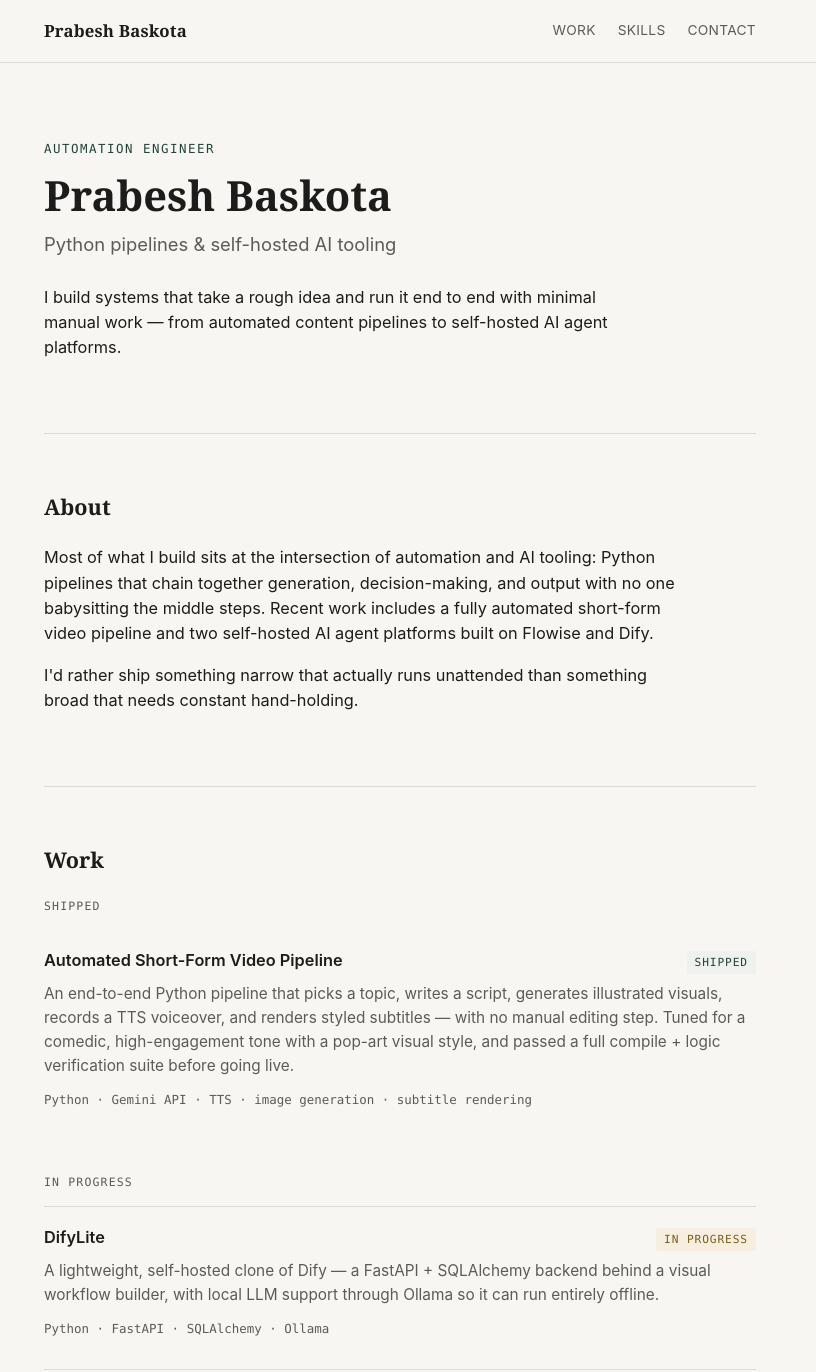
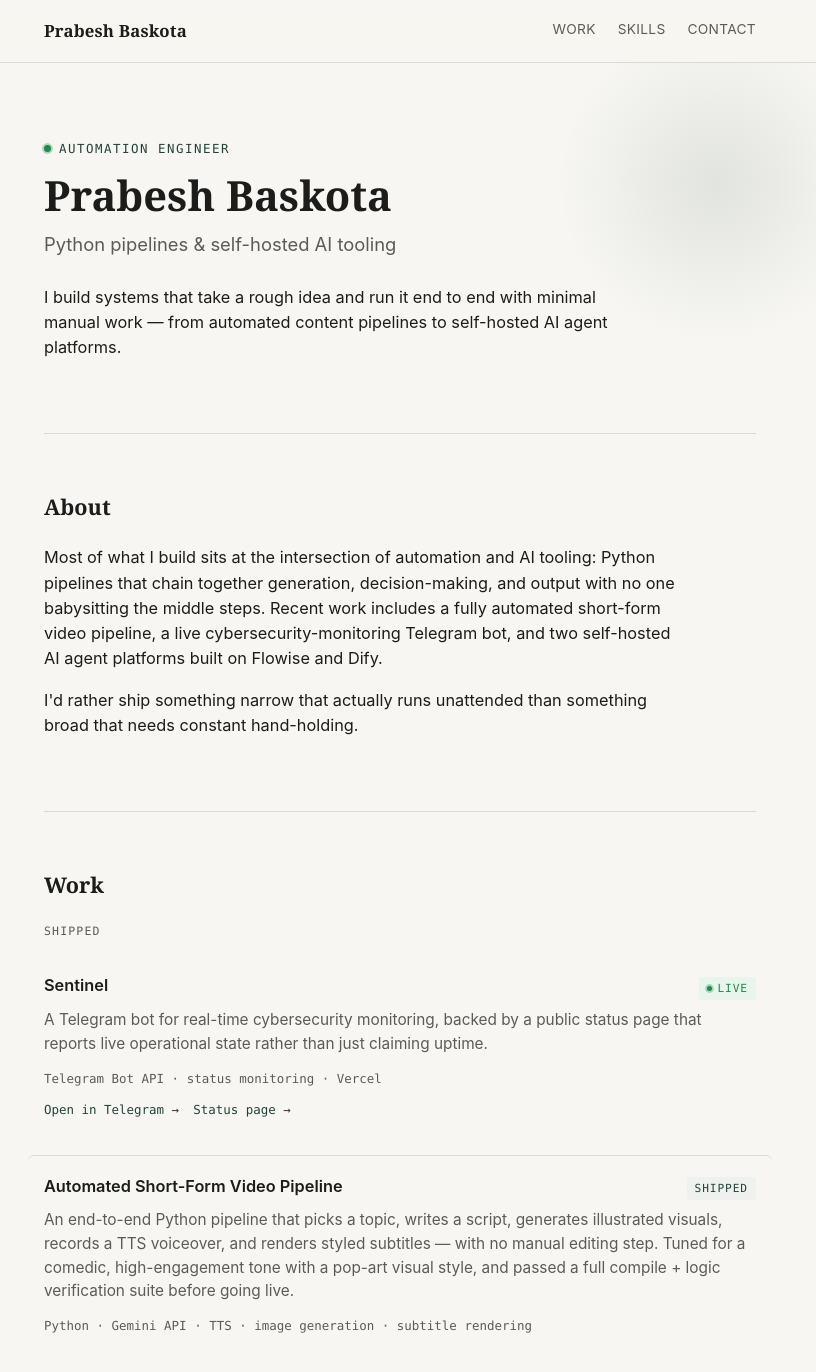
Before and after one commit to s333608/portfolio, a plain HTML site: page index.html in a window 1280 px wide. Shown: the top 1372 px of the page, without its empty margins (240-1056 px from the left). Drawn offline with Linux system fonts and the light colour scheme.

Commit message:
Add motion/interactivity and Sentinel project

```diff
--- a/index.html
+++ b/index.html
@@ -14,6 +14,8 @@
     --rule: #dcdad2;
     --accent: #23433a;
     --accent-soft: #eef1ed;
+    --live: #1f8a4c;
+    --live-soft: #e8f5ec;
     --mono: "SFMono-Regular", Consolas, "Liberation Mono", Menlo, monospace;
     --serif: Georgia, "Iowan Old Style", "Times New Roman", serif;
     --sans: -apple-system, BlinkMacSystemFont, "Segoe UI", Roboto, Helvetica, Arial, sans-serif;
@@ -30,6 +32,7 @@
     font-family:var(--sans);
     line-height:1.55;
     -webkit-font-smoothing:antialiased;
+    overflow-x: hidden;
   }
 
   .wrap{
@@ -40,7 +43,8 @@
 
   header.top{
     border-bottom: 1px solid var(--rule);
-    background: var(--bg);
+    background: rgba(247,246,242,0.88);
+    backdrop-filter: saturate(180%) blur(6px);
     position: sticky;
     top: 0;
     z-index: 10;
@@ -62,7 +66,10 @@
     letter-spacing: 0.01em;
     text-decoration:none;
     color: var(--ink);
+    transition: letter-spacing .3s ease;
   }
+
+  .brand:hover{ letter-spacing: 0.03em; }
 
   nav.links{
     display:flex;
@@ -70,18 +77,46 @@
   }
 
   nav.links a{
+    position: relative;
     color: var(--muted);
     text-decoration:none;
     font-size: 0.86rem;
     letter-spacing: 0.02em;
     text-transform: uppercase;
+    padding-bottom: 3px;
+  }
+
+  nav.links a::after{
+    content:"";
+    position:absolute;
+    left:0; bottom:0;
+    width:100%;
+    height:1px;
+    background: var(--accent);
+    transform: scaleX(0);
+    transform-origin: right;
+    transition: transform .28s ease;
   }
 
   nav.links a:hover{ color: var(--ink); }
+  nav.links a:hover::after{ transform: scaleX(1); transform-origin: left; }
 
   .hero{
     padding: 76px 0 56px;
     border-bottom: 1px solid var(--rule);
+    position: relative;
+  }
+
+  .hero::before{
+    content:"";
+    position:absolute;
+    top: -40px;
+    right: -120px;
+    width: 320px;
+    height: 320px;
+    background: radial-gradient(circle, rgba(35,67,58,0.10) 0%, rgba(35,67,58,0) 70%);
+    pointer-events: none;
+    z-index: -1;
   }
 
   .eyebrow{
@@ -91,6 +126,18 @@
     letter-spacing: 0.12em;
     color: var(--accent);
     margin: 0 0 14px;
+    display:flex;
+    align-items:center;
+    gap: 8px;
+  }
+
+  .eyebrow .dot{
+    width: 7px;
+    height: 7px;
+    border-radius: 50%;
+    background: var(--live);
+    box-shadow: 0 0 0 rgba(31,138,76,0.5);
+    animation: pulse-dot 2.2s ease-in-out infinite;
   }
 
   h1{
@@ -112,6 +159,16 @@
     max-width: 56ch;
     color: var(--ink);
   }
+
+  .hero .eyebrow, .hero h1, .hero .role, .hero .tagline{
+    opacity: 0;
+    transform: translateY(14px);
+    animation: rise .7s ease forwards;
+  }
+  .hero .eyebrow{ animation-delay: .05s; }
+  .hero h1{ animation-delay: .15s; }
+  .hero .role{ animation-delay: .25s; }
+  .hero .tagline{ animation-delay: .35s; }
 
   section{
     padding: 56px 0;
@@ -138,11 +195,20 @@
   .group-label:first-of-type{ margin-top: 0; }
 
   .project{
-    padding: 18px 0;
+    padding: 18px 16px;
+    margin: 0 -16px;
     border-top: 1px solid var(--rule);
+    border-radius: 6px;
+    transition: background .25s ease, transform .25s ease, box-shadow .25s ease;
   }
 
   .project:first-of-type{ border-top: none; }
+
+  .project:hover{
+    background: var(--panel);
+    transform: translateY(-2px);
+    box-shadow: 0 6px 20px rgba(28,28,26,0.06);
+  }
 
   .project-head{
     display:flex;
@@ -158,6 +224,9 @@
   }
 
   .status{
+    display:inline-flex;
+    align-items:center;
+    gap: 5px;
     font-family: var(--mono);
     font-size: 0.7rem;
     text-transform: uppercase;
@@ -170,6 +239,19 @@
   .status.shipped{
     color: var(--accent);
     background: var(--accent-soft);
+  }
+
+  .status.live{
+    color: var(--live);
+    background: var(--live-soft);
+  }
+
+  .status .status-dot{
+    width: 5px;
+    height: 5px;
+    border-radius: 50%;
+    background: currentColor;
+    animation: pulse-dot 2.2s ease-in-out infinite;
   }
 
   .status.progress{
@@ -189,6 +271,26 @@
     color: var(--muted);
   }
 
+  .project-links{
+    margin-top: 8px;
+    display:flex;
+    gap: 14px;
+    flex-wrap: wrap;
+  }
+
+  .project-links a{
+    font-family: var(--mono);
+    font-size: 0.78rem;
+    color: var(--accent);
+    text-decoration: none;
+    border-bottom: 1px solid transparent;
+    transition: border-color .2s ease, opacity .2s ease;
+  }
+
+  .project-links a:hover{
+    border-color: var(--accent);
+  }
+
   .skills{
     display:flex;
     flex-wrap: wrap;
@@ -202,6 +304,13 @@
     padding: 5px 11px;
     border-radius: 3px;
     color: var(--ink);
+    transition: transform .2s ease, border-color .2s ease, background .2s ease;
+  }
+
+  .skill:hover{
+    transform: translateY(-2px);
+    border-color: var(--accent);
+    background: var(--accent-soft);
   }
 
   .about p{
@@ -215,9 +324,10 @@
     color: var(--accent);
     text-decoration: none;
     border-bottom: 1px solid var(--accent);
+    transition: opacity .2s ease;
   }
 
-  .contact a:hover{ opacity: 0.75; }
+  .contact a:hover{ opacity: 0.65; }
 
   footer{
     padding: 30px 0 60px;
@@ -230,11 +340,46 @@
     margin: 0;
   }
 
+  /* scroll-reveal */
+  .reveal{
+    opacity: 0;
+    transform: translateY(18px);
+    transition: opacity .6s ease, transform .6s ease;
+  }
+  .reveal.visible{
+    opacity: 1;
+    transform: translateY(0);
+  }
+
+  @keyframes rise{
+    to{ opacity: 1; transform: translateY(0); }
+  }
+
+  @keyframes pulse-dot{
+    0%   { box-shadow: 0 0 0 0 rgba(31,138,76,0.45); }
+    70%  { box-shadow: 0 0 0 6px rgba(31,138,76,0); }
+    100% { box-shadow: 0 0 0 0 rgba(31,138,76,0); }
+  }
+
+  @media (prefers-reduced-motion: reduce){
+    *, *::before, *::after{
+      animation-duration: 0.001ms !important;
+      animation-iteration-count: 1 !important;
+      transition-duration: 0.001ms !important;
+      scroll-behavior: auto !important;
+    }
+    .hero .eyebrow, .hero h1, .hero .role, .hero .tagline, .reveal{
+      opacity: 1 !important;
+      transform: none !important;
+    }
+  }
+
   @media (max-width: 560px){
     h1{ font-size: 2.1rem; }
     .topbar{ padding: 14px 20px; }
     nav.links{ gap: 14px; }
     .hero{ padding: 52px 0 40px; }
+    .hero::before{ display:none; }
   }
 </style>
 </head>
@@ -254,24 +399,37 @@
 <div class="wrap" id="top">
 
   <section class="hero">
-    <p class="eyebrow">Automation Engineer</p>
+    <p class="eyebrow"><span class="dot"></span>Automation Engineer</p>
     <h1>Prabesh Baskota</h1>
     <p class="role">Python pipelines &amp; self-hosted AI tooling</p>
     <p class="tagline">I build systems that take a rough idea and run it end to end with minimal manual work — from automated content pipelines to self-hosted AI agent platforms.</p>
   </section>
 
-  <section class="about" id="about">
+  <section class="about reveal" id="about">
     <h2>About</h2>
-    <p>Most of what I build sits at the intersection of automation and AI tooling: Python pipelines that chain together generation, decision-making, and output with no one babysitting the middle steps. Recent work includes a fully automated short-form video pipeline and two self-hosted AI agent platforms built on Flowise and Dify.</p>
+    <p>Most of what I build sits at the intersection of automation and AI tooling: Python pipelines that chain together generation, decision-making, and output with no one babysitting the middle steps. Recent work includes a fully automated short-form video pipeline, a live cybersecurity-monitoring Telegram bot, and two self-hosted AI agent platforms built on Flowise and Dify.</p>
     <p>I'd rather ship something narrow that actually runs unattended than something broad that needs constant hand-holding.</p>
   </section>
 
   <section id="work">
-    <h2>Work</h2>
+    <h2 class="reveal">Work</h2>
 
-    <p class="group-label">Shipped</p>
+    <p class="group-label reveal">Shipped</p>
 
-    <div class="project">
+    <div class="project reveal">
+      <div class="project-head">
+        <span class="project-title">Sentinel</span>
+        <span class="status live"><span class="status-dot"></span>Live</span>
+      </div>
+      <p class="project-desc">A Telegram bot for real-time cybersecurity monitoring, backed by a public status page that reports live operational state rather than just claiming uptime.</p>
+      <p class="stack">Telegram Bot API · status monitoring · Vercel</p>
+      <p class="project-links">
+        <a href="https://t.me/sentineel_cyber_bot" target="_blank" rel="noopener">Open in Telegram →</a>
+        <a href="https://sentinel-bot-tau.vercel.app/" target="_blank" rel="noopener">Status page →</a>
+      </p>
+    </div>
+
+    <div class="project reveal">
       <div class="project-head">
         <span class="project-title">Automated Short-Form Video Pipeline</span>
         <span class="status shipped">Shipped</span>
@@ -280,9 +438,9 @@
       <p class="stack">Python · Gemini API · TTS · image generation · subtitle rendering</p>
     </div>
 
-    <p class="group-label">In progress</p>
+    <p class="group-label reveal">In progress</p>
 
-    <div class="project">
+    <div class="project reveal">
       <div class="project-head">
         <span class="project-title">DifyLite</span>
         <span class="status progress">In progress</span>
@@ -291,7 +449,7 @@
       <p class="stack">Python · FastAPI · SQLAlchemy · Ollama</p>
     </div>
 
-    <div class="project">
+    <div class="project reveal">
       <div class="project-head">
         <span class="project-title">PrabeshFlow</span>
         <span class="status progress">In progress</span>
@@ -303,13 +461,14 @@
   </section>
 
   <section id="skills">
-    <h2>Skills</h2>
-    <div class="skills">
+    <h2 class="reveal">Skills</h2>
+    <div class="skills reveal">
       <span class="skill">Python</span>
       <span class="skill">FastAPI</span>
       <span class="skill">SQLAlchemy</span>
       <span class="skill">Docker</span>
       <span class="skill">Gemini API</span>
+      <span class="skill">Telegram Bot API</span>
       <span class="skill">Ollama / local LLMs</span>
       <span class="skill">Self-hosted AI infrastructure</span>
       <span class="skill">Automation pipelines</span>
@@ -318,7 +477,7 @@
     </div>
   </section>
 
-  <section class="contact" id="contact">
+  <section class="contact reveal" id="contact">
     <h2>Contact</h2>
     <p>Best way to reach me is email: <a href="mailto:prabeshbaskota8@gmail.com">prabeshbaskota8@gmail.com</a></p>
   </section>
@@ -329,5 +488,24 @@
 
 </div>
 
+<script>
+  (function(){
+    if (!('IntersectionObserver' in window)) {
+      document.querySelectorAll('.reveal').forEach(function(el){ el.classList.add('visible'); });
+      return;
+    }
+    var io = new IntersectionObserver(function(entries){
+      entries.forEach(function(entry, i){
+        if (entry.isIntersecting) {
+          var el = entry.target;
+          setTimeout(function(){ el.classList.add('visible'); }, i * 60);
+          io.unobserve(el);
+        }
+      });
+    }, { threshold: 0.12, rootMargin: '0px 0px -40px 0px' });
+    document.querySelectorAll('.reveal').forEach(function(el){ io.observe(el); });
+  })();
+</script>
+
 </body>
 </html>
```
